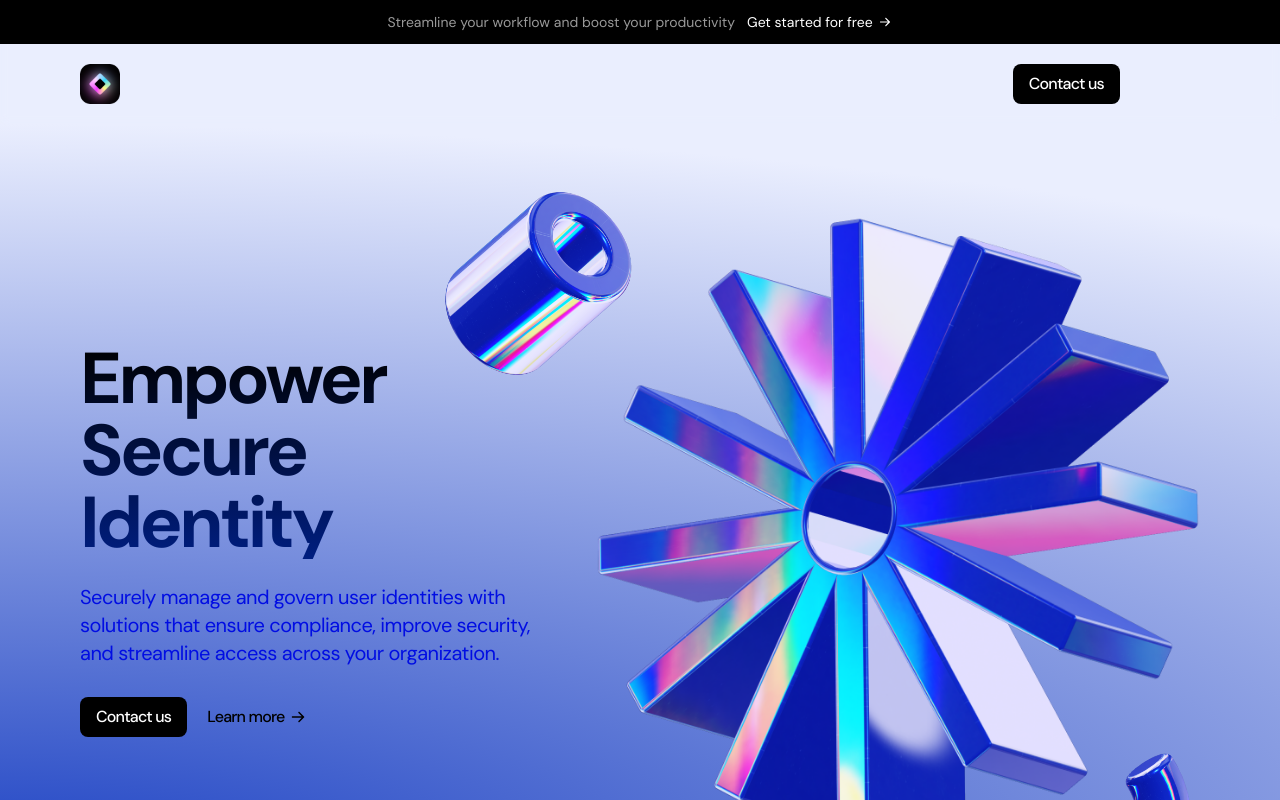
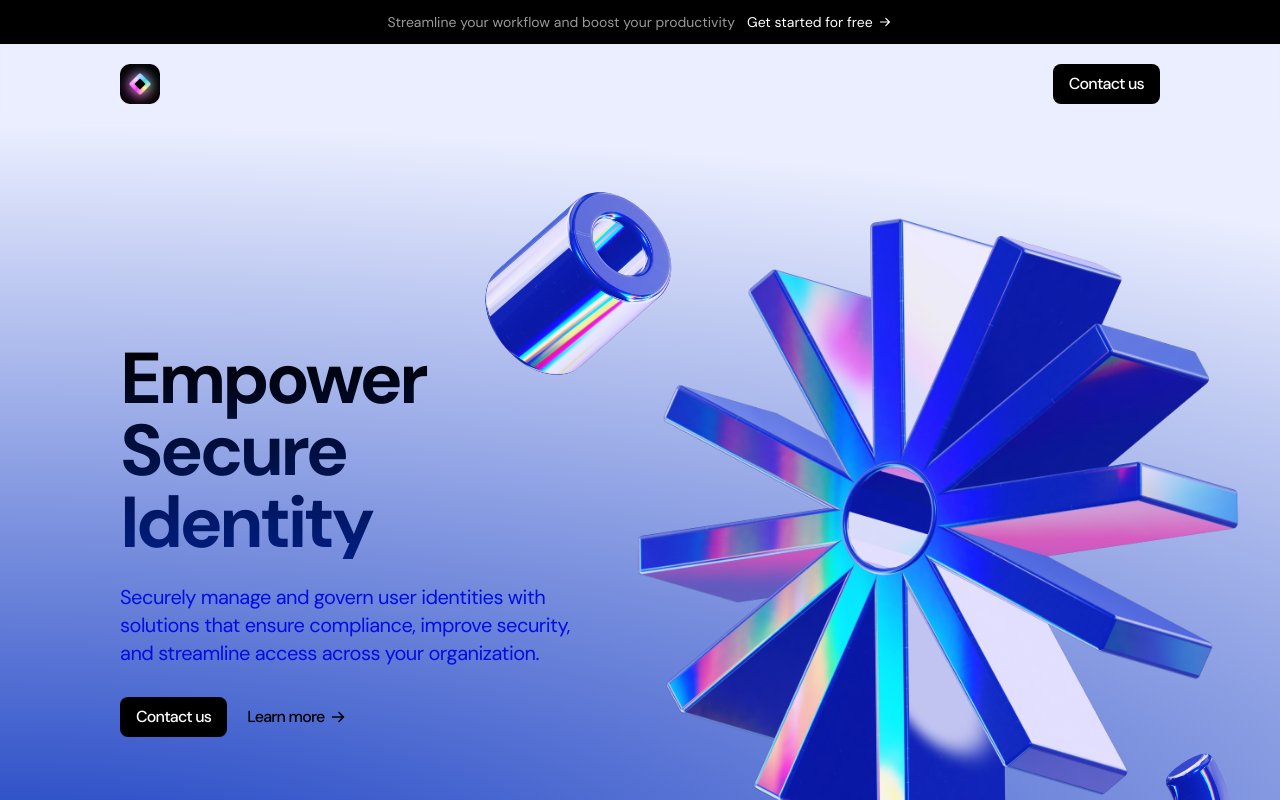
Before and after one commit to damilola1ade/identity-mgt, a Next.js app: page / in a window 1280 px wide. Shown: the top 800 px of the page. Built offline with nearby package versions, Linux system fonts and the light colour scheme.

Commit message:
added center true from container in tailwind config

```diff
--- a/tailwind.config.ts
+++ b/tailwind.config.ts
@@ -16,7 +16,7 @@ const config: Config = {
   	},
   	extend: {
   		container: {
-
+  			center: true,
   			padding: {
   				DEFAULT: '20px',
   				lg: '80px'
```
